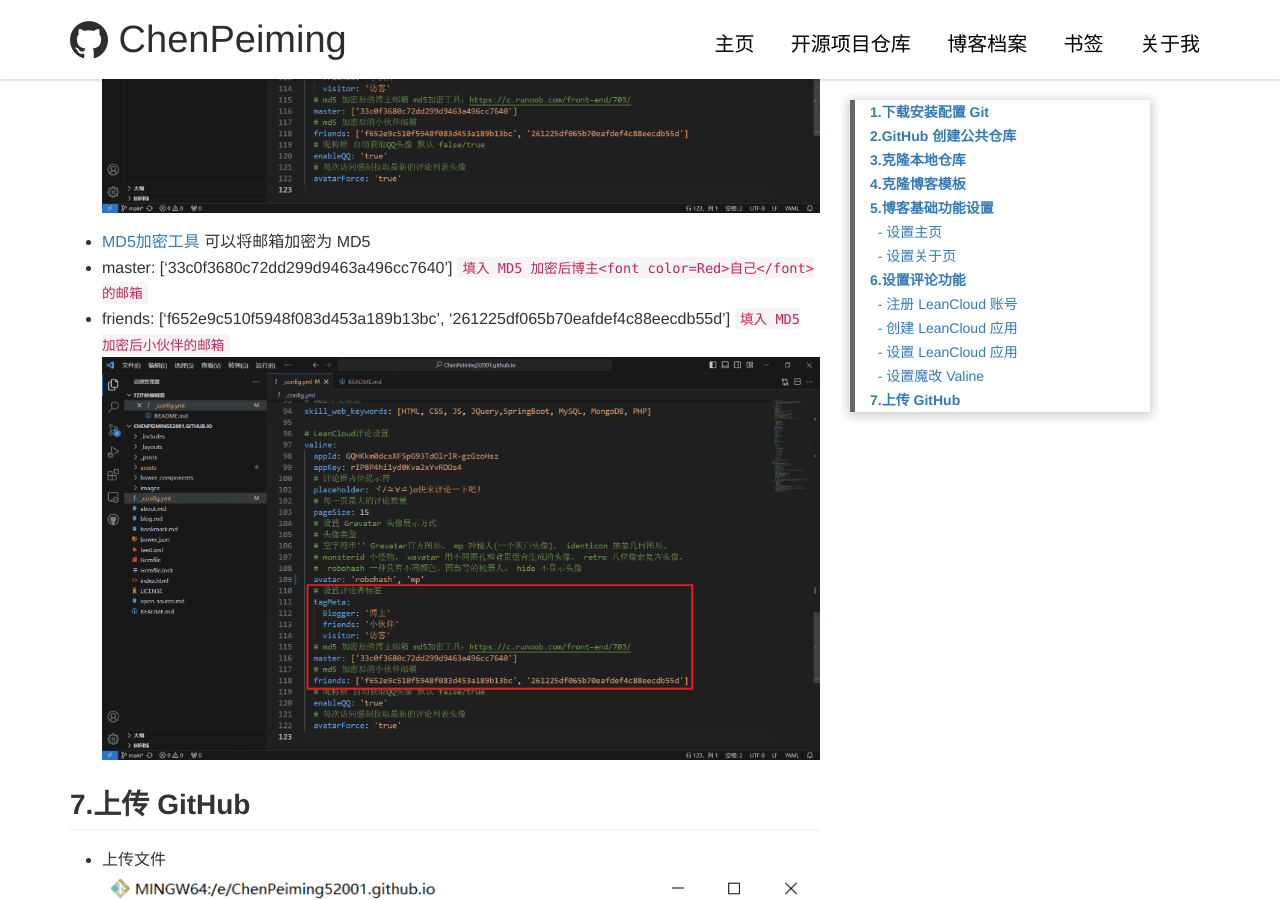
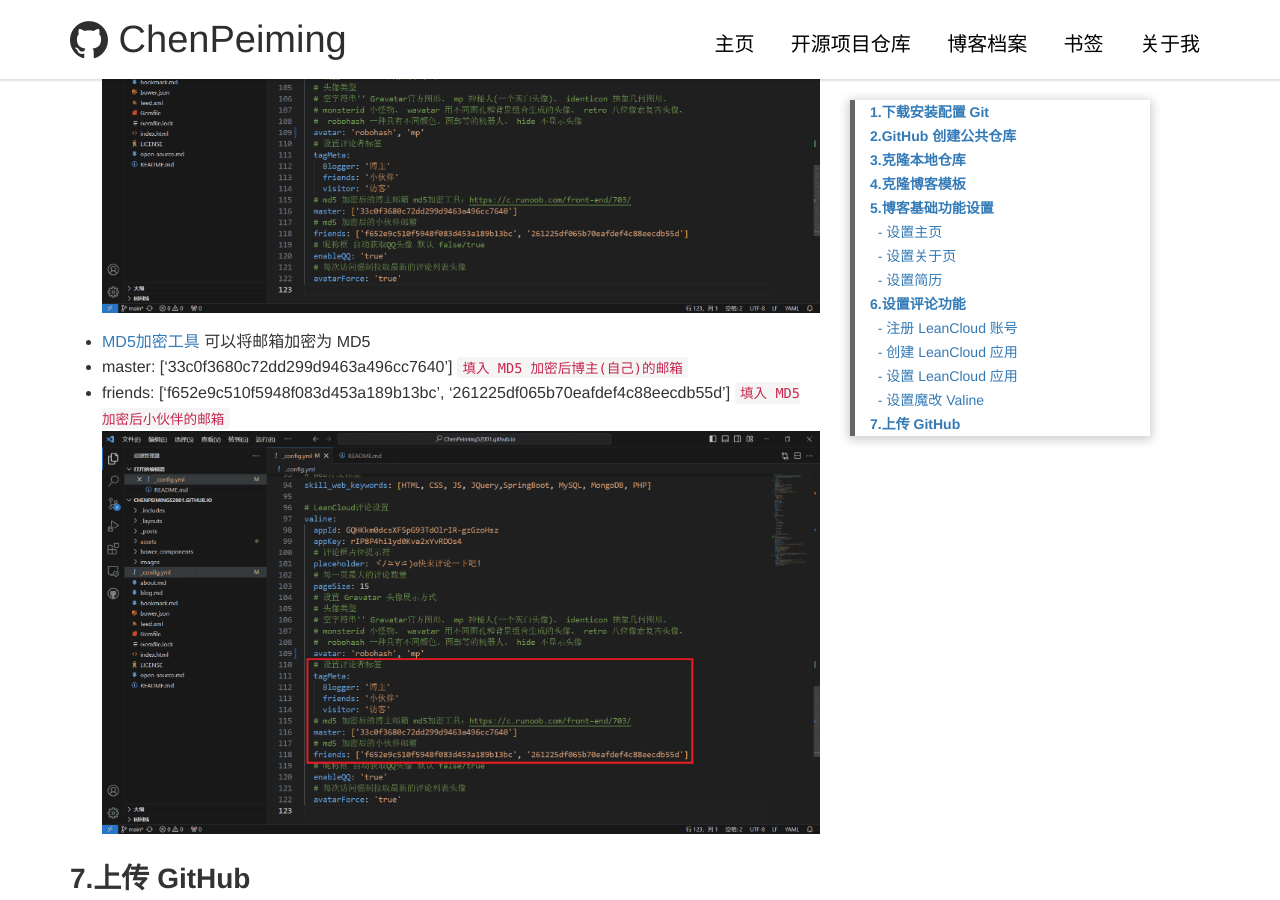
Before and after one commit to MingTechPro/ChenPeiming52001.github.io, a Jekyll site: the page built from _posts/2023/2023-12-12-create-blog.md, in a window 1280 px wide and 900 px high, scrolled down 10239 px. Built offline with Jekyll 4.4.1, drawn with Linux system fonts in a browser that asks for light colours; comment, search, counter and statistics services are not loaded.

Commit message:
部署博客

````diff
--- a/_includes/footer.html
+++ b/_includes/footer.html
@@ -27,7 +27,7 @@
         </a>
 
         <div class="pull-right">
-            <a href="javascript:window.scrollTo(0,0)">TOP</a>
+            <a href="javascript:window.scrollTo(0,0)" target="_self">TOP</a>
         </div>
 
     </div>
--- a/_posts/2023/2023-12-12-create-blog.md
+++ b/_posts/2023/2023-12-12-create-blog.md
@@ -73,8 +73,8 @@
 - description: 这是ChenPeiming的个人博客	`设置博客的描述`
 - url: https://chenpeiming52001.github.io	`设置个人博客的网络协议`
 
-![设置主页标题](/images/2023/2023-12-12-create-blog/2023-12-12-create-blog-9-1.png)
-![设置主页标题](/images/2023/2023-12-12-create-blog/2023-12-12-create-blog-9-2.png)
+[![设置主页标题](/images/2023/2023-12-12-create-blog/2023-12-12-create-blog-9-1.png)](/images/2023/2023-12-12-create-blog/2023-12-12-create-blog-9-1.png)
+[![设置主页标题](/images/2023/2023-12-12-create-blog/2023-12-12-create-blog-9-2.png)](/images/2023/2023-12-12-create-blog/2023-12-12-create-blog-9-2.png)
 
 ### 设置关于页
 
@@ -85,8 +85,12 @@
 - skill_mobile_app_keywords: 	`手机开发标签`
 - skill_web_keywords: [HTML, CSS, JS, JQuery,SpringBoot, MySQL, MongoDB, PHP]	`Web开发标签`
 
-![设置关于页](/images/2023/2023-12-12-create-blog/2023-12-12-create-blog-10-1.png)
-![设置关于页](/images/2023/2023-12-12-create-blog/2023-12-12-create-blog-10-2.png)
+[![设置关于页](/images/2023/2023-12-12-create-blog/2023-12-12-create-blog-10-1.png)](/images/2023/2023-12-12-create-blog/2023-12-12-create-blog-10-1.png)
+[![设置关于页](/images/2023/2023-12-12-create-blog/2023-12-12-create-blog-10-2.png)](/images/2023/2023-12-12-create-blog/2023-12-12-create-blog-10-2.png)
+
+### 设置简历
+
+-
 
 ## 6.设置评论功能
 
@@ -94,50 +98,50 @@
 
 ### 注册 [LeanCloud](https://console-e1.leancloud.cn/register) 账号
 
-![注册LeanCloud账号](/images/2023/2023-12-12-create-blog/2023-12-12-create-blog-11.png)
+[![注册LeanCloud账号](/images/2023/2023-12-12-create-blog/2023-12-12-create-blog-11.png)](/images/2023/2023-12-12-create-blog/2023-12-12-create-blog-11.png)
 
 ### 创建 LeanCloud  应用
 
-![创建 LeanCloud  应用](/images/2023/2023-12-12-create-blog/2023-12-12-create-blog-12-1.png)
-![创建 LeanCloud  应用](/images/2023/2023-12-12-create-blog/2023-12-12-create-blog-12-2.png)
+[![创建 LeanCloud  应用](/images/2023/2023-12-12-create-blog/2023-12-12-create-blog-12-1.png)](/images/2023/2023-12-12-create-blog/2023-12-12-create-blog-12-1.png)
+[![创建 LeanCloud  应用](/images/2023/2023-12-12-create-blog/2023-12-12-create-blog-12-2.png)](/images/2023/2023-12-12-create-blog/2023-12-12-create-blog-12-2.png)
 
 ### 设置 LeanCloud  应用
 - 设置 Web 安全域名
-	![设置Web安全域名](/images/2023/2023-12-12-create-blog/2023-12-12-create-blog-13-1.png)
-	![设置Web安全域名](/images/2023/2023-12-12-create-blog/2023-12-12-create-blog-13-2.png)
+	[![设置Web安全域名](/images/2023/2023-12-12-create-blog/2023-12-12-create-blog-13-1.png)](/images/2023/2023-12-12-create-blog/2023-12-12-create-blog-13-1.png)
+	[![设置Web安全域名](/images/2023/2023-12-12-create-blog/2023-12-12-create-blog-13-2.png)](/images/2023/2023-12-12-create-blog/2023-12-12-create-blog-13-2.png)
 
 - 获取 LeanCloud  应用凭证 AppID & AppKey
-	![AppID](/images/2023/2023-12-12-create-blog/2023-12-12-create-blog-14-1.png)
-	![AppKey](/images/2023/2023-12-12-create-blog/2023-12-12-create-blog-14-2.png)
+	[![AppID](/images/2023/2023-12-12-create-blog/2023-12-12-create-blog-14-1.png)](/images/2023/2023-12-12-create-blog/2023-12-12-create-blog-14-1.png)
+	[![AppKey](/images/2023/2023-12-12-create-blog/2023-12-12-create-blog-14-2.png)](/images/2023/2023-12-12-create-blog/2023-12-12-create-blog-14-2.png)
 
 ### 设置魔改 Valine
 - appId: Evlk9TNDwcQAIW9cC3NVx9bO-gzGzoHsz		 `填入刚刚复制的 AppID`
 - appKey: 9TNYPTSFy6BvTeJnmxzBT7H9		`填入刚刚复制的 AppKey`
-	![设置魔改Valine](/images/2023/2023-12-12-create-blog/2023-12-12-create-blog-15-1.png)
+	[![设置魔改Valine](/images/2023/2023-12-12-create-blog/2023-12-12-create-blog-15-1.png)](/images/2023/2023-12-12-create-blog/2023-12-12-create-blog-15-1.png)
 
 - [MD5加密工具](https://c.runoob.com/front-end/703/) 可以将邮箱加密为 MD5
-- master: ['33c0f3680c72dd299d9463a496cc7640']		`填入 MD5 加密后博主<font color=Red>自己</font>的邮箱`
+- master: ['33c0f3680c72dd299d9463a496cc7640']		`填入 MD5 加密后博主(自己)的邮箱`
 - friends: ['f652e9c510f5948f083d453a189b13bc', '261225df065b70eafdef4c88eecdb55d']		`填入 MD5 加密后小伙伴的邮箱`
-	![设置魔改Valine](/images/2023/2023-12-12-create-blog/2023-12-12-create-blog-15-2.png)
+	[![设置魔改Valine](/images/2023/2023-12-12-create-blog/2023-12-12-create-blog-15-2.png)](/images/2023/2023-12-12-create-blog/2023-12-12-create-blog-15-2.png)
 
 ## 7.上传 GitHub
 
 - 上传文件
-![上传文件](/images/2023/2023-12-12-create-blog/2023-12-12-create-blog-16-1.png)
+[![上传文件](/images/2023/2023-12-12-create-blog/2023-12-12-create-blog-16-1.png)](/images/2023/2023-12-12-create-blog/2023-12-12-create-blog-16-1.png)
 
 ```
 git add .
 ```
 
 - 添加上传添加消息
-![添加上传添加消息](/images/2023/2023-12-12-create-blog/2023-12-12-create-blog-16-2.png)
+[![添加上传添加消息](/images/2023/2023-12-12-create-blog/2023-12-12-create-blog-16-2.png)](/images/2023/2023-12-12-create-blog/2023-12-12-create-blog-16-2.png)
 
 ```
 git commit -m "部署博客"
 ```
 
 - 选择上传分支
-![选择上传分支](/images/2023/2023-12-12-create-blog/2023-12-12-create-blog-16-3.png)
+[![选择上传分支](/images/2023/2023-12-12-create-blog/2023-12-12-create-blog-16-3.png)](/images/2023/2023-12-12-create-blog/2023-12-12-create-blog-16-3.png)
 
 ```
 git push origin main
@@ -149,5 +153,5 @@
 
 写作参考文章：
 
-- [Markdown 博客写作指南](/markdown/2023/12/12/Blog-Found.html)
-- [Markdown 进阶写作指南](/markdown/2023/12/12/Blog-Advanced-Found.html)
+- [Markdown 博客写作指南](/markdown/2023/12/13Blog-Found.html)
+- [Markdown 进阶写作指南](/markdown/2023/12/14Blog-Advanced-Found.html)
````
Also changed, not shown: other parts of _posts/2023/2023-12-12-create-blog.md (+8 -8 lines).
